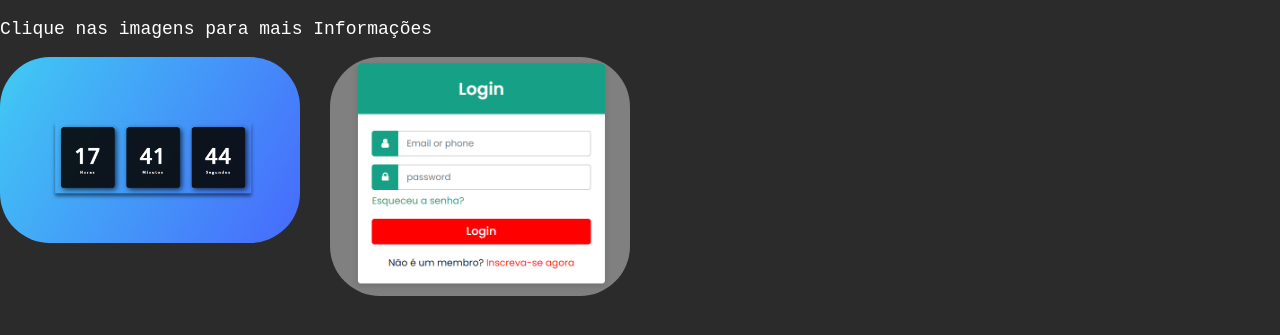
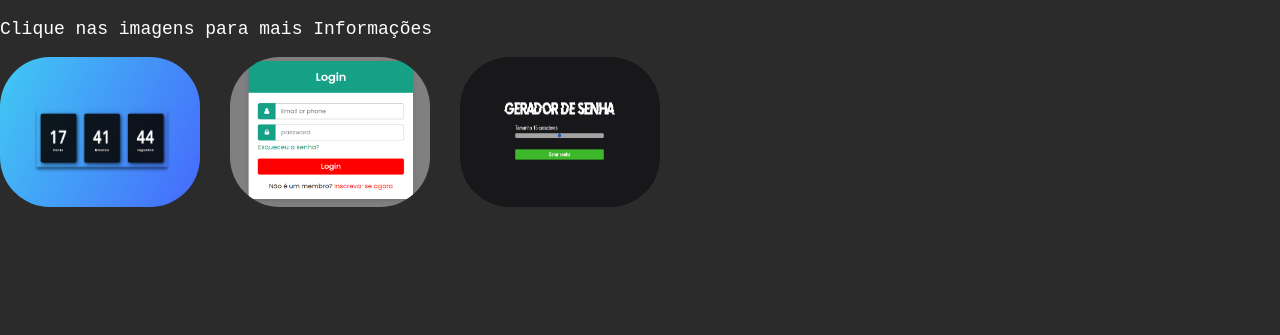
Before and after one commit to Anderson0933/Portf-lio, a website: page Portfolio.html in a window 1280 px wide. Shown: the part 145-480 px from the top of the page. Drawn offline with Linux system fonts and the light colour scheme.

Commit message:
Atualização v6

```diff
--- a/Portfolio.html
+++ b/Portfolio.html
@@ -41,5 +41,9 @@
 
 </div>
 
+<div class="and">
+    <a href="https://geradordesenhasv2.netlify.app/"><img class="dodo" src="img/GERADOR DE SENHA.png" alt="link">
+</div>
+
 </div>
 </body>
--- a/css/styles.css
+++ b/css/styles.css
@@ -198,7 +198,8 @@ html,body {
         float: left;
         border-radius: 50px;
         margin-right: 30px;
-        width: 300px;
+        width: 200px;
+        height: 150px;
         margin-bottom: 20px;
     }
 
```
Also changed, not shown: img/GERADOR DE SENHA.png (added).
